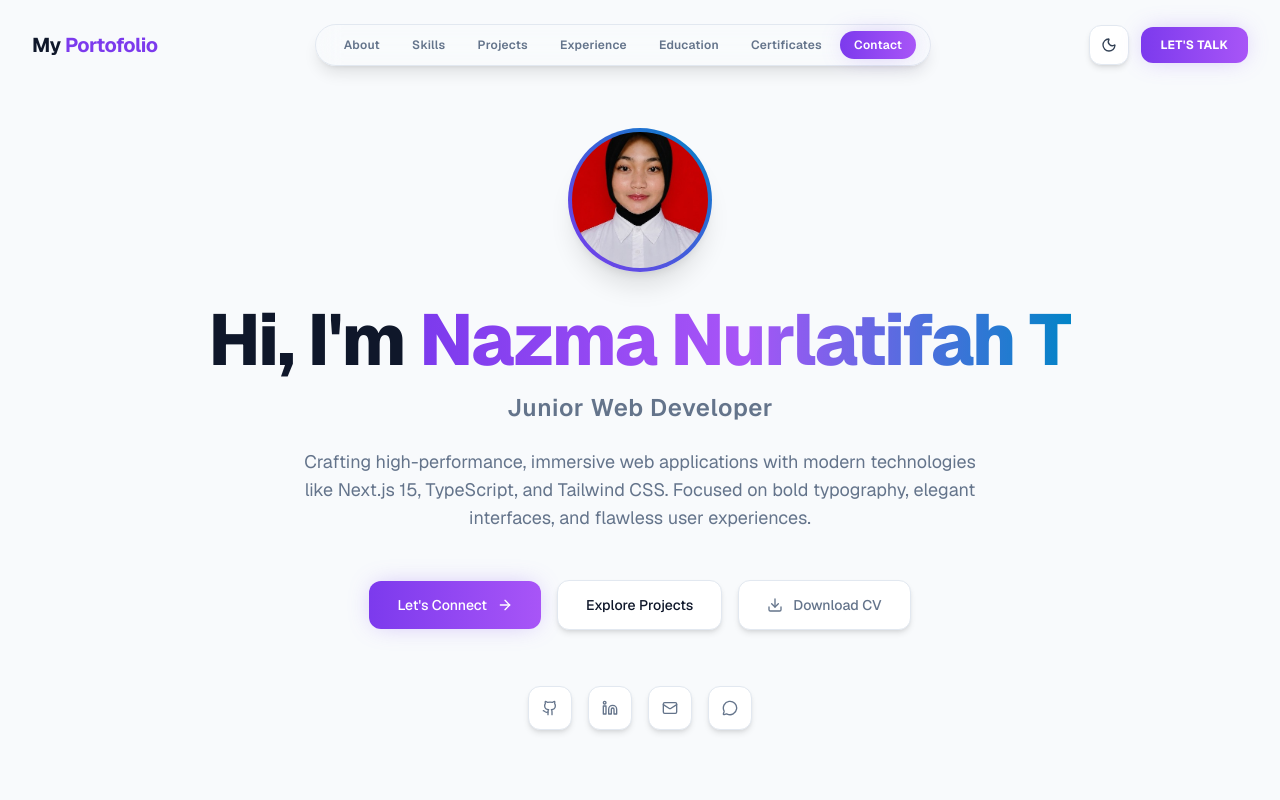
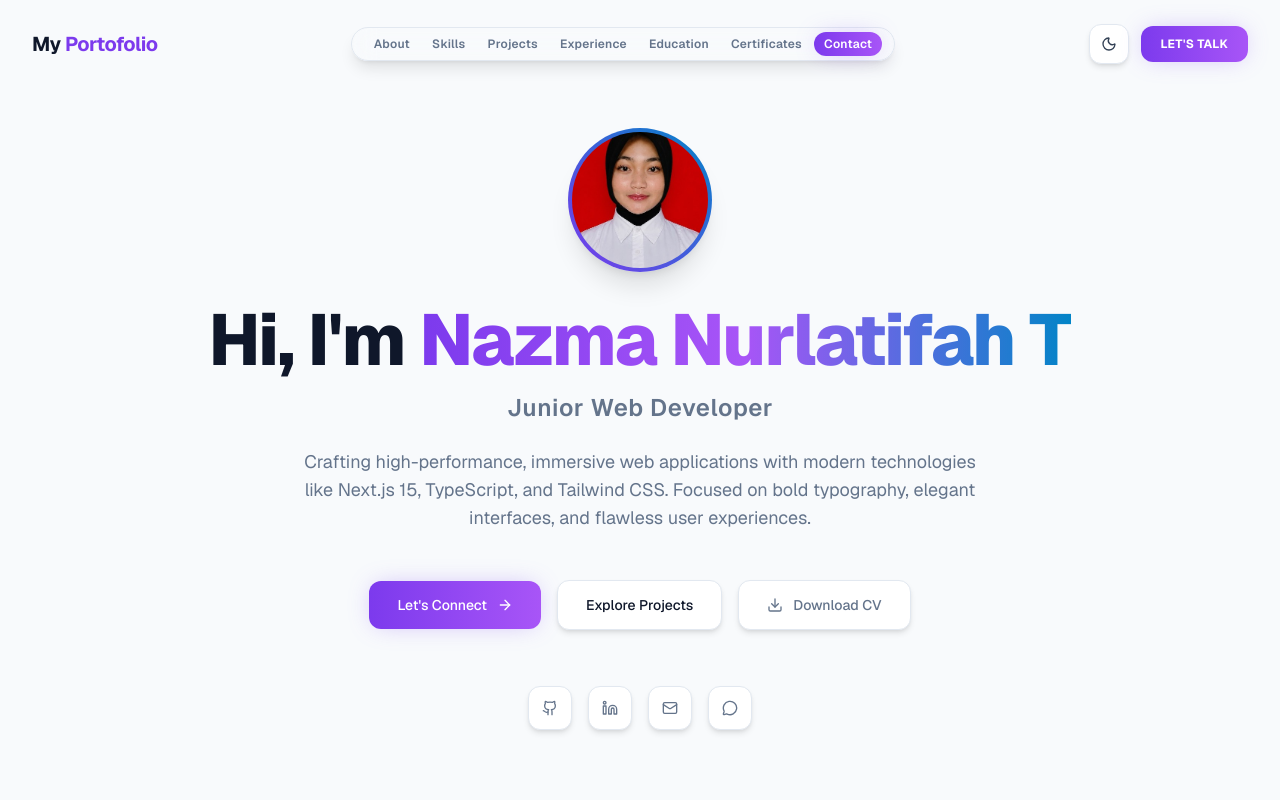
Before and after one commit to nazma131/Portofolio, a Next.js app: page / in a window 1280 px wide. Shown: the top 800 px of the page. Built offline with nearby package versions, Linux system fonts and the light colour scheme.

Commit message:
Optimize navbar padding and spacing to prevent overflow

```diff
--- a/components/Navbar.tsx
+++ b/components/Navbar.tsx
@@ -65,14 +65,14 @@ export function Navbar() {
         </a>
 
         {/* Desktop Nav */}
-        <nav className="hidden lg:flex items-center gap-1 bg-[var(--surface)]/80 border border-[var(--border)] px-3.5 py-1.5 rounded-full shadow-lg backdrop-blur-md">
+        <nav className="hidden lg:flex items-center gap-0.5 bg-[var(--surface)]/80 border border-[var(--border)] px-3 py-1 rounded-full shadow-lg backdrop-blur-md">
           {navLinks.map((link) => {
             const isActive = activeSection === link.href.substring(1);
             return (
               <a
                 key={link.name}
                 href={link.href}
-                className={`px-3.5 py-1.5 rounded-full text-xs font-semibold tracking-wide transition-all ${
+                className={`px-2.5 py-1 rounded-full text-xs font-semibold tracking-wide transition-all ${
                   isActive
                     ? "bg-gradient-to-r from-[var(--primary)] to-[var(--secondary)] text-white shadow-md glow-primary"
                     : "text-[var(--muted)] hover:text-[var(--text)] hover:bg-[var(--border)]/40"
```
